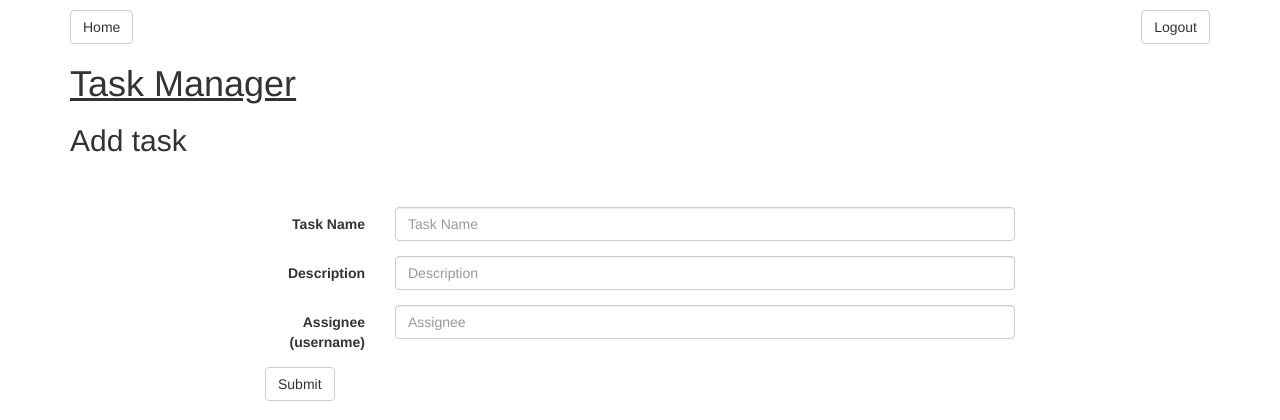
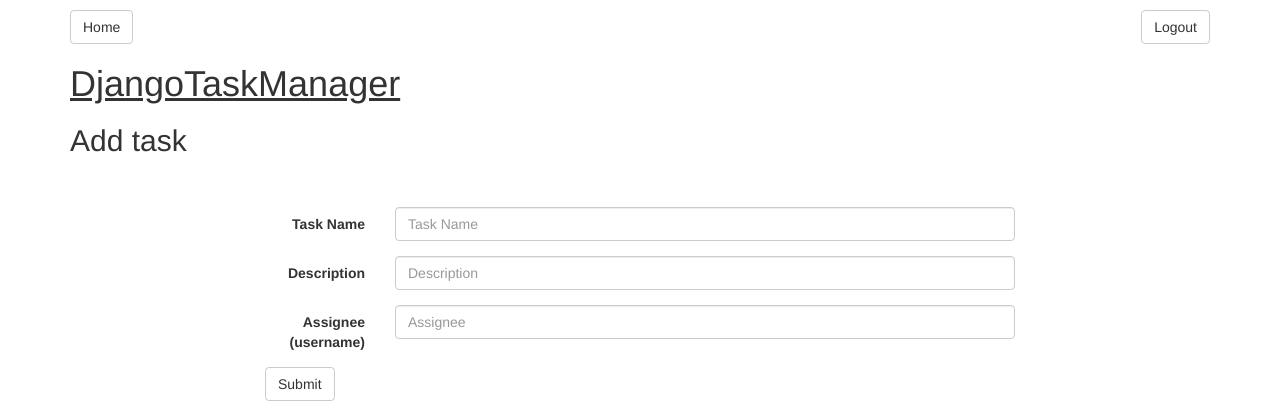
Before and after one commit to MaxwellCoriell/BackendCapstone, a Django app: page /tasks/add/ in a window 1280 px wide. Shown: the top 420 px of the page. Run offline with Django 3.2, Linux system fonts and the light colour scheme; the visitor is signed in with stand-in values (Sample User, id 1); some libraries are stand-ins or nearby versions.

Commit message:
changed some naming shit

```diff
--- a/DjangoTaskManager/templates/base.html
+++ b/DjangoTaskManager/templates/base.html
@@ -2,7 +2,7 @@
     <head>
         <meta name="viewport" content="width=device-width, initial-scale=1">
         <meta charset="utf-8">
-        <title>{% block title %}{% endblock %}|Task Manager</title>
+        <title>{% block title %}{% endblock %}|DjangoTaskManager</title>
         <link href="https://maxcdn.bootstrapcdn.com/bootstrap/3.3.7/css/bootstrap.min.css" rel="stylesheet" integrity="sha384-BVYiiSIFeK1dGmJRAkycuHAHRg32OmUcww7on3RYdg4Va+PmSTsz/K68vbdEjh4u" crossorigin="anonymous">
     </head>
     <body>
@@ -11,7 +11,7 @@
                 <a class="btn btn-default pull-center" href="{% url "tasks" %}">Home</a>
                 <a class="btn btn-default pull-right" href="{% url "logout" %}">Logout</a>
             {% endif %}
-            <h1><u>Task Manager</u></h1>
+            <h1><u>DjangoTaskManager</u></h1>
             {% block content %}{% endblock %}
         </div>
     </body>
```
